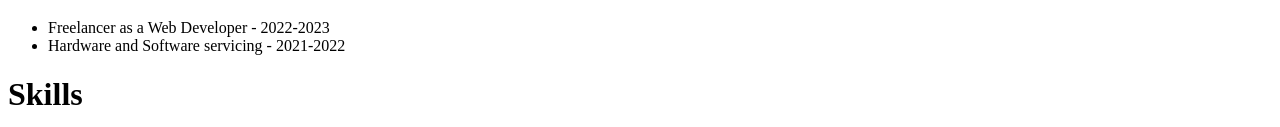
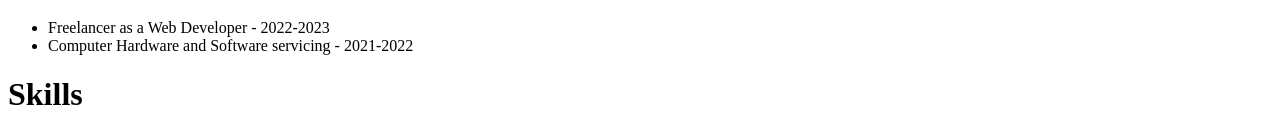
Before and after one commit to surentharanps/My-Resume, a plain HTML site: page index.html in a window 1280 px wide. Shown: the part 657-784 px from the top of the page. Drawn offline with Linux system fonts and the light colour scheme.

Commit message:
Update index.html

```diff
--- a/index.html
+++ b/index.html
@@ -29,7 +29,7 @@
         <h1>Work experience</h1>
         <ul>
             <li>Freelancer as a Web Developer - 2022-2023</li>
-            <li>Hardware and Software servicing - 2021-2022</li>
+            <li>Computer Hardware and Software servicing - 2021-2022</li>
         </ul>
         <h1>Skills</h1>
         <table>
```
